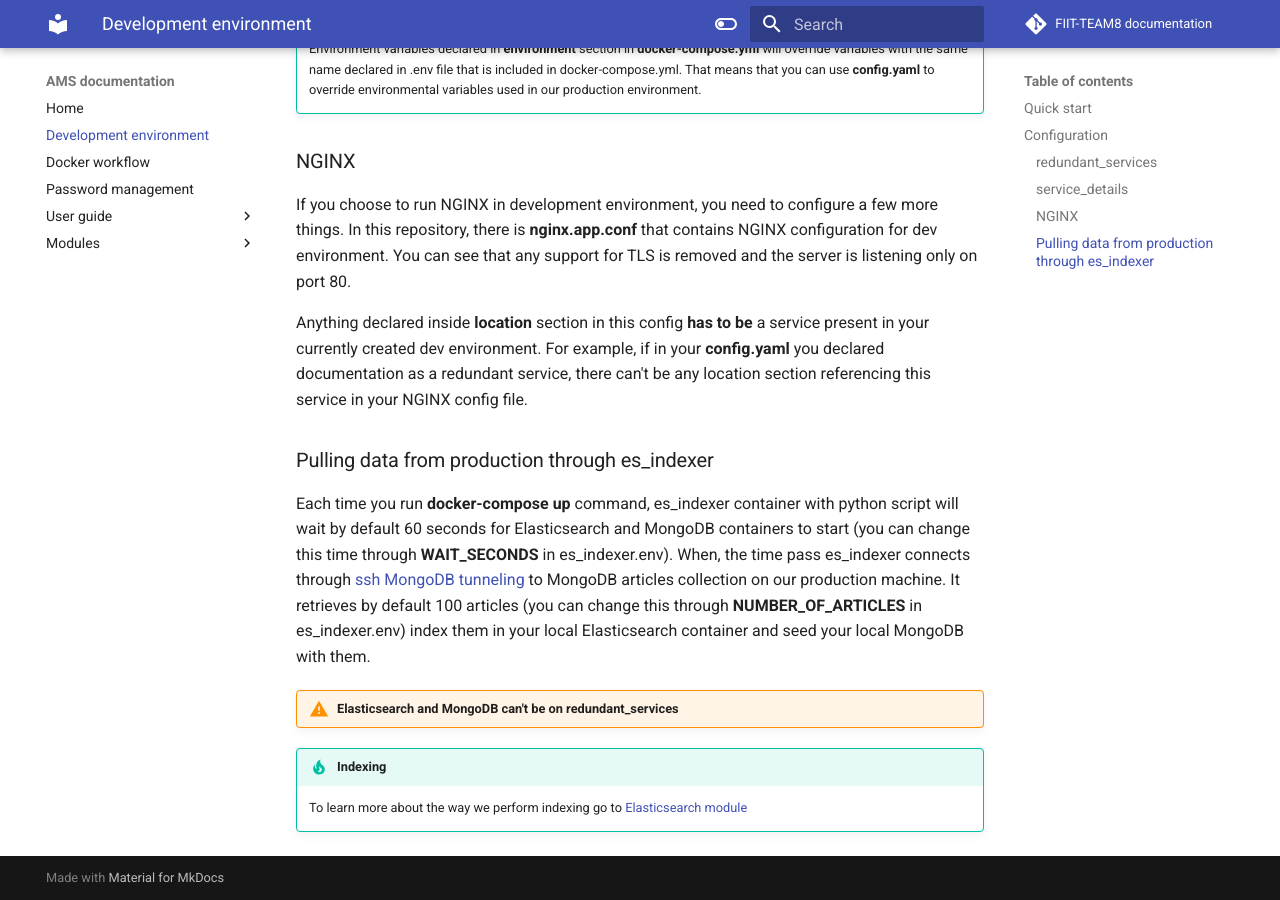
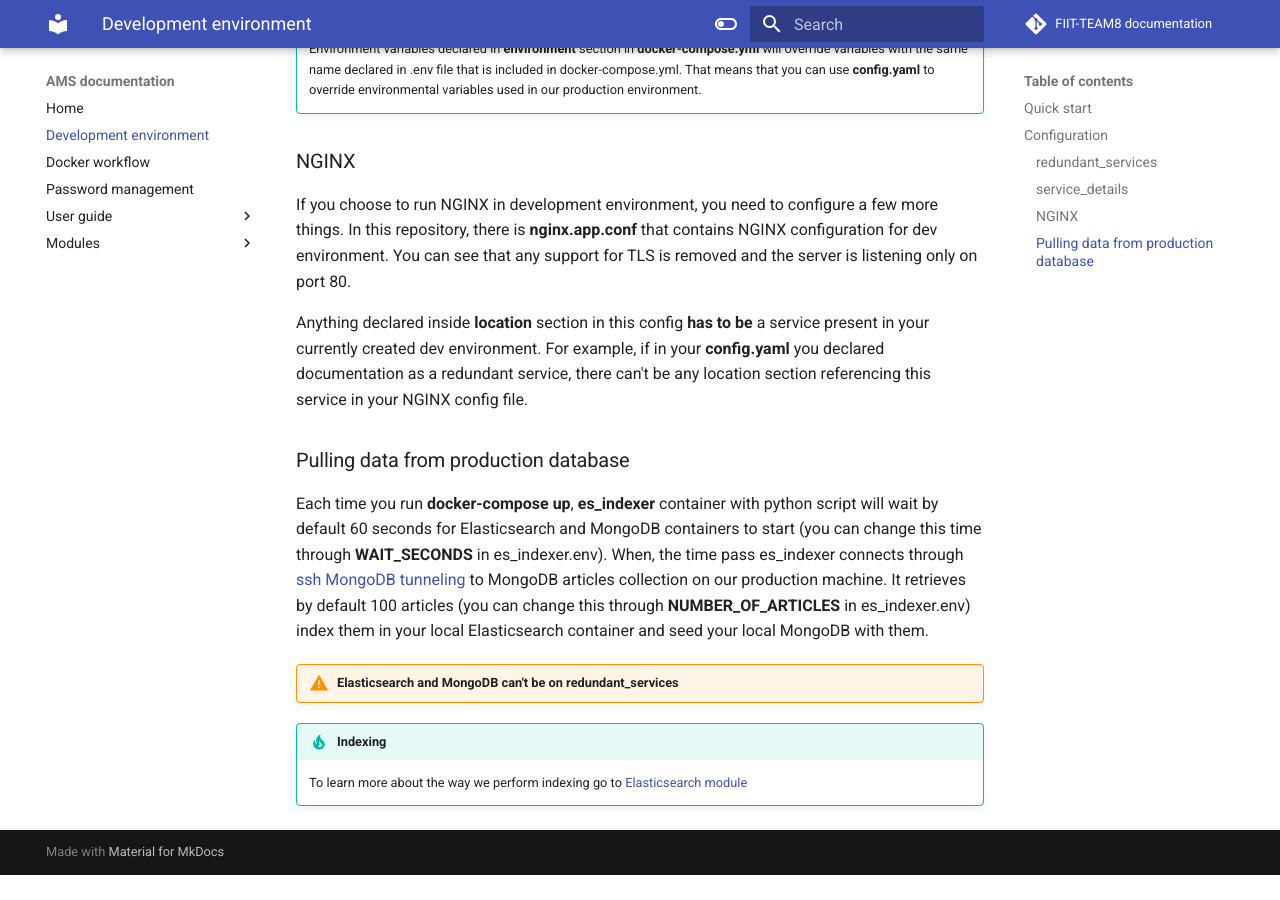
Before and after one commit to FIIT-TEAM8/team_documentation, an MkDocs documentation site: the page built from docs/devEnvironment.md, in a window 1280 px wide and 900 px high, scrolled down 2644 px. Built offline with MkDocs 1.6.1 and Material for MkDocs 9.7.7, drawn with Linux system fonts in a browser that asks for light colours; comment, search, counter and statistics services are not loaded; after the commit the page ends 3519 px from its top, so only the background shows below that.

Commit message:
Update devEnvironment.md

```diff
--- a/docs/devEnvironment.md
+++ b/docs/devEnvironment.md
@@ -86,8 +86,8 @@ If you choose to run NGINX in development environment, you need to configure a f
 
 Anything declared inside **location** section in this config **has to be** a service present in your currently created dev environment. For example, if in your **config.yaml** you declared documentation as a redundant service, there can't be any location section referencing this service in your NGINX config file.
 
-### Pulling data from production through es_indexer
-Each time you run **docker-compose up** command, es_indexer container with python script will wait by default 60 seconds for Elasticsearch and MongoDB containers to start (you can change this time through **WAIT_SECONDS** in es_indexer.env).
+### Pulling data from production database
+Each time you run **docker-compose up**, **es_indexer** container with python script will wait by default 60 seconds for Elasticsearch and MongoDB containers to start (you can change this time through **WAIT_SECONDS** in es_indexer.env).
 When, the time pass es_indexer connects through [ssh MongoDB tunneling](https://stackoverflow.com/questions/56239184/python-script-to-connect-to-remote-mongodb-using-ssh-tunnel-and-pymongo-client-i) to MongoDB articles collection on our production machine. It retrieves by default 100 articles (you can change this through **NUMBER_OF_ARTICLES** in es_indexer.env)
 index them in your local Elasticsearch container and seed your local MongoDB with them.
 
```
